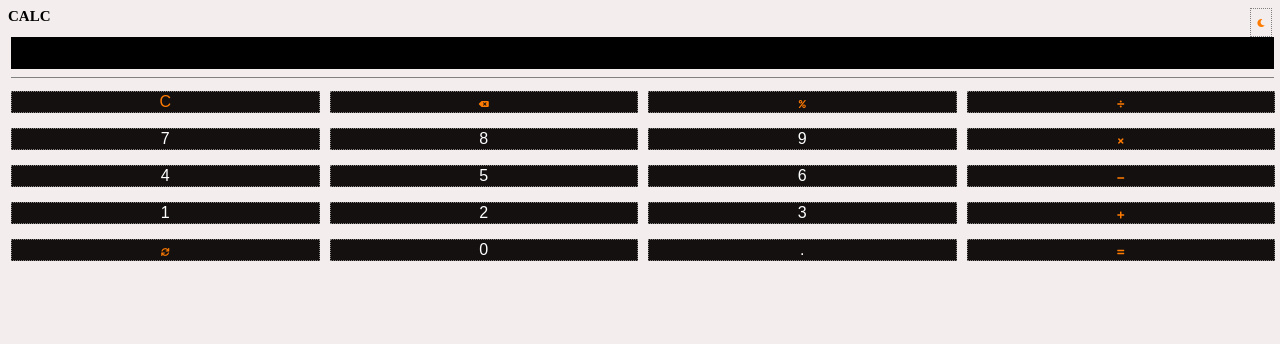
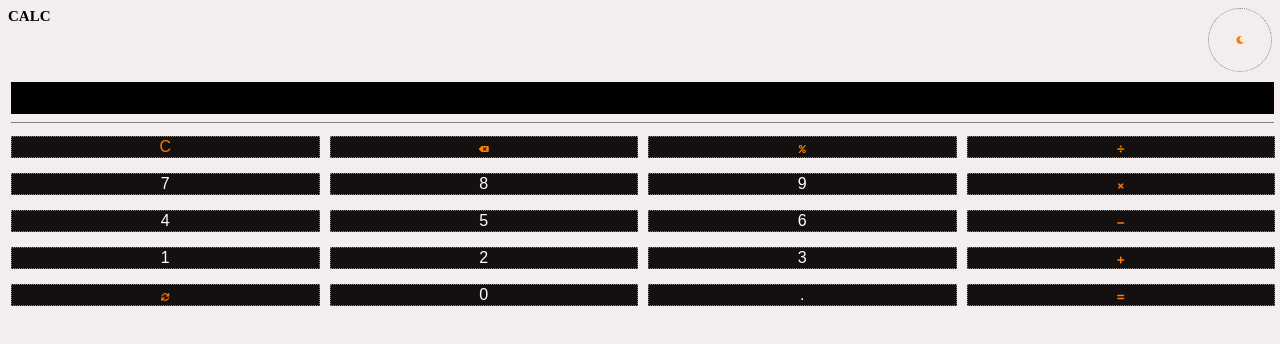
Before and after one commit to Esme-raida/A-Basic-Calculator, a plain HTML site: page index.html in a window 1280 px wide. Drawn offline with Linux system fonts and the light colour scheme.

Commit message:
Update style.css

```diff
--- a/style.css
+++ b/style.css
@@ -13,6 +13,10 @@ html {
     border: 0.5px dotted gray;
     justify-content: center;
     align-items: center;
+    border-radius: 50%;
+    width: 5vw;
+    height: 5vw;
+    margin-bottom: 10px;
 }
 body.light-mode {
     background-color: rgb(243, 237, 237);
```
